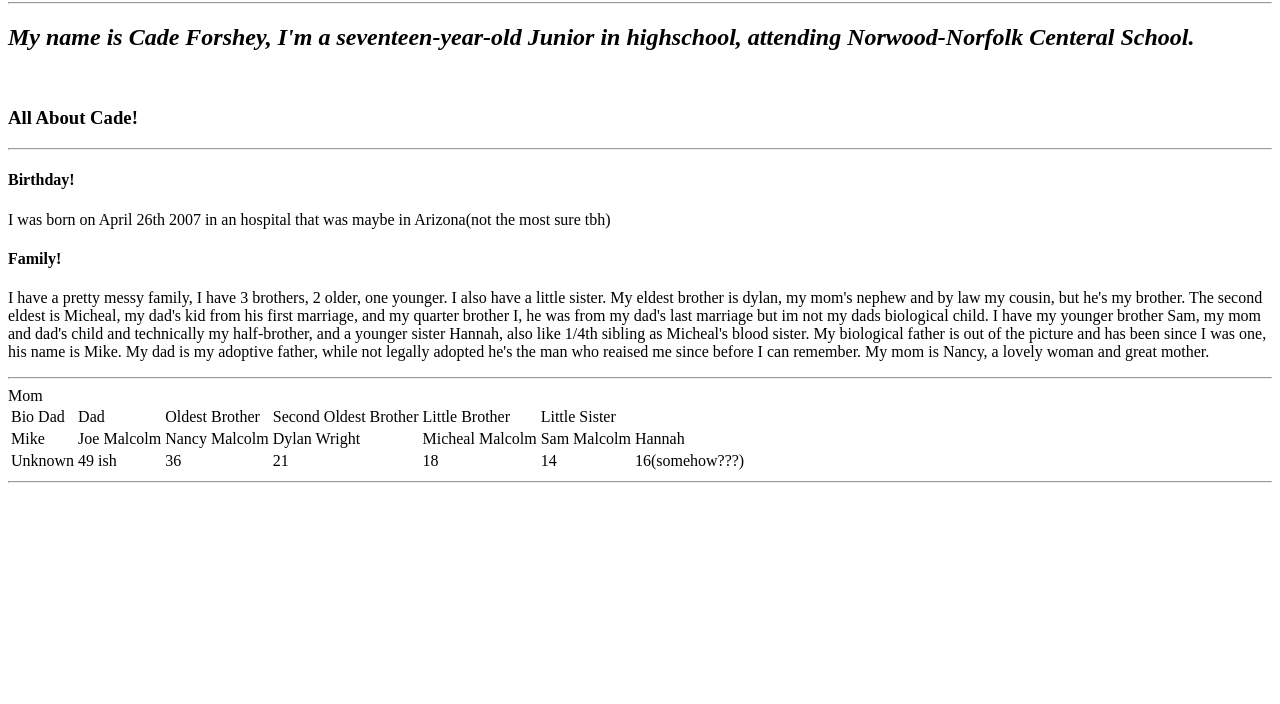
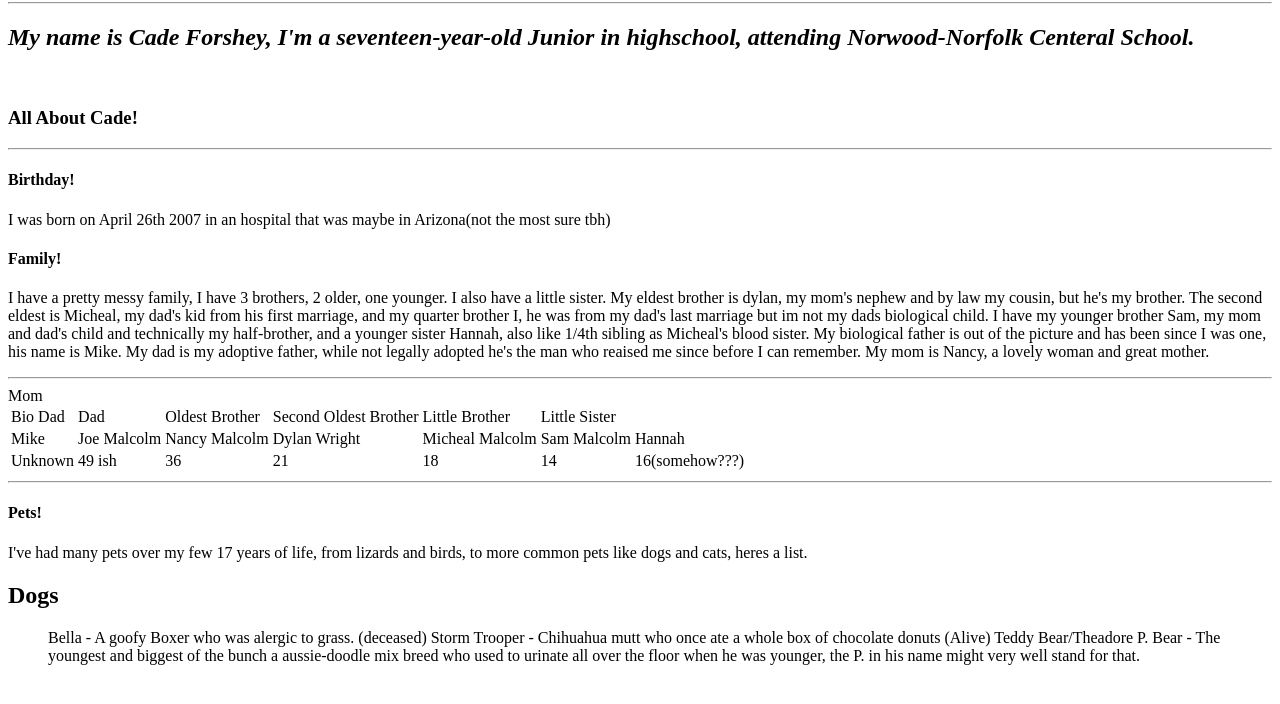
Before and after one commit to Cade-Forshey/bioPage, a plain HTML site: page index.html in a window 1280 px wide. Shown: the part 78-782 px from the top of the page. Drawn offline with Linux system fonts and the light colour scheme.

Commit message:
testing.index

```diff
--- a/index.html
+++ b/index.html
@@ -46,6 +46,16 @@
                     </tr>
                 </table>
                 <hr>
+            <h4>Pets!</h4>
 
+                <p>I've had many pets over my few 17 years of life, from lizards and birds, to more common pets like dogs and cats, heres a list.</p>
+
+
+                    <h2>Dogs</h2>
+                <ul>
+                    Bella - A goofy Boxer who was alergic to grass. (deceased)
+                    Storm Trooper - Chihuahua mutt who once ate a whole box of chocolate donuts (Alive)
+                    Teddy Bear/Theadore P. Bear - The youngest and biggest of the bunch a aussie-doodle mix breed who used to urinate all over the floor when he was younger, the P. in his name might very well stand for that.
+                </ul>
         </body>
 </html>
```
